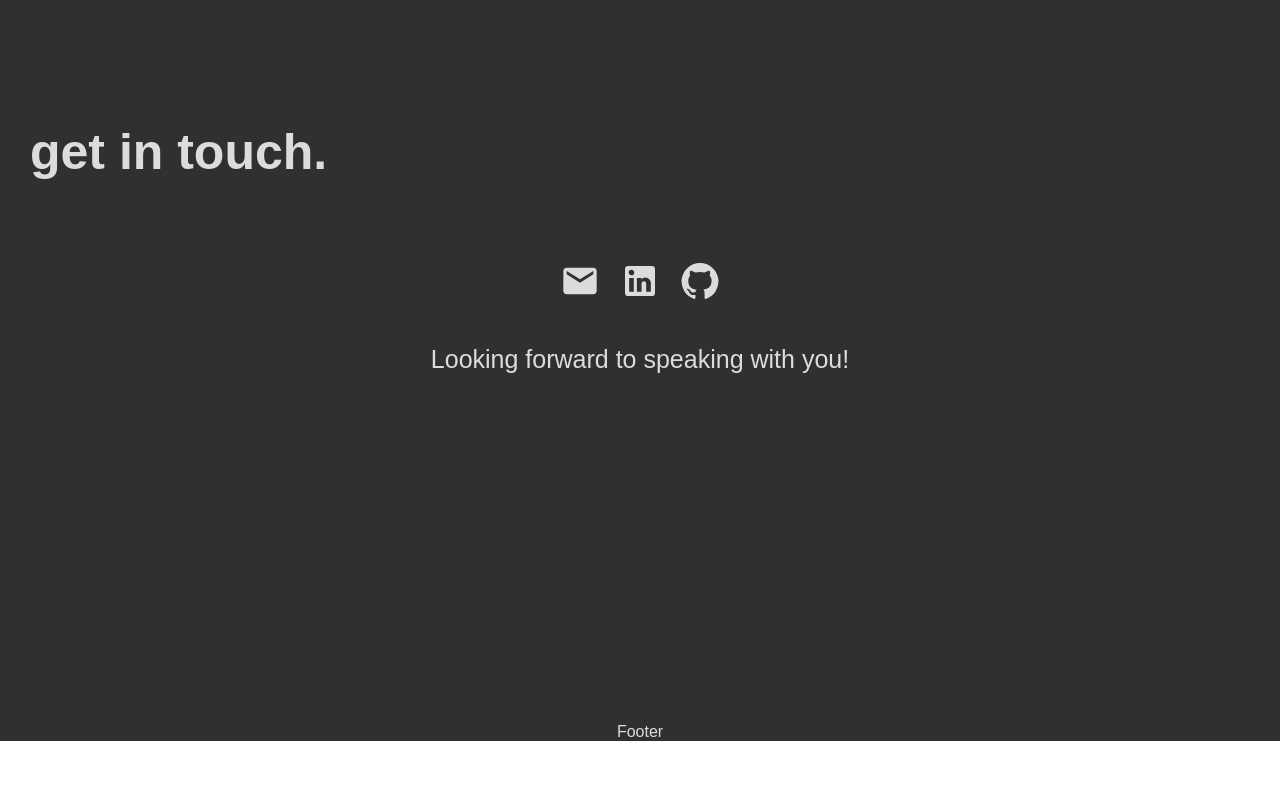
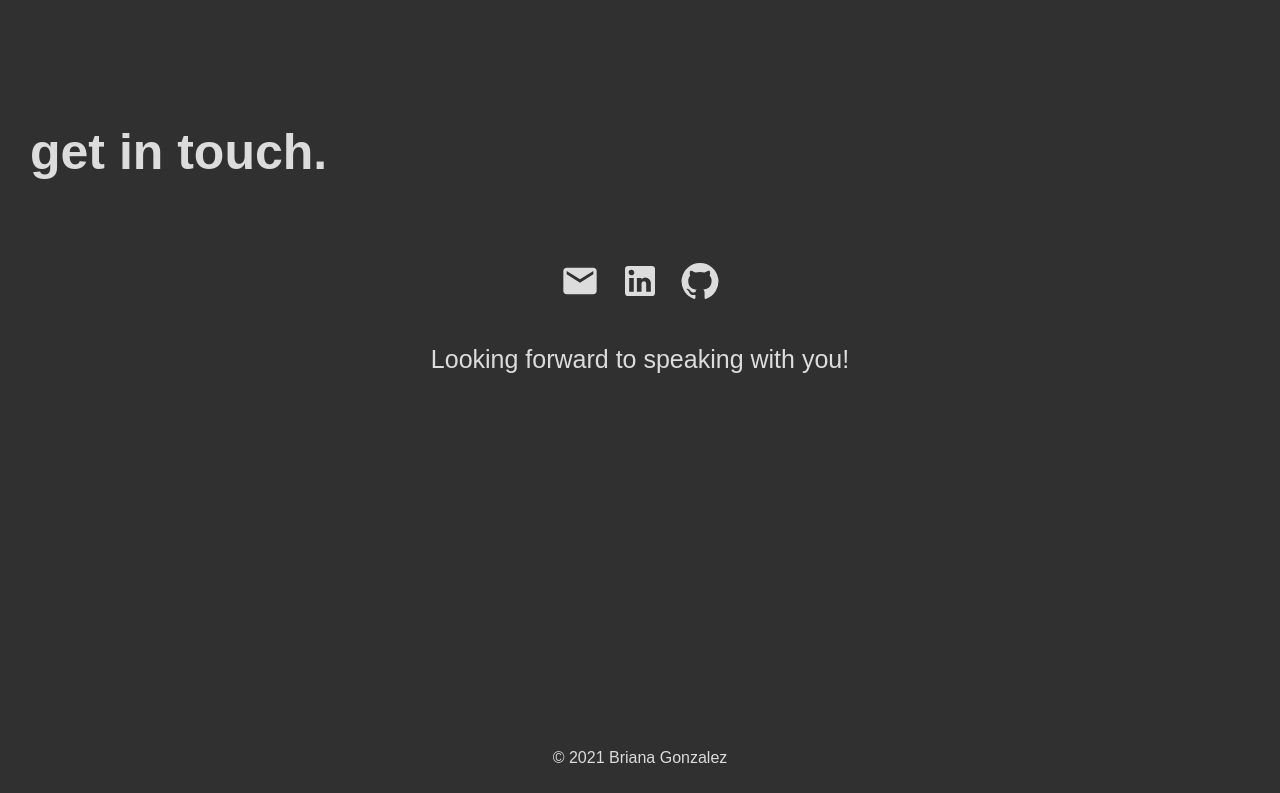
Before and after one commit to Bri-Gonzalez/Portfolio, a React (Create React App) app in the folder client/: page / in a window 1280 px wide. Shown: the part 4569-5362 px from the top of the page. Before the commit the page ends 5310 px from the top, so only its background shows below. Built offline with nearby package versions, Linux system fonts and the light colour scheme; a web font is replaced by a local one.

Commit message:
completed footer and css

```diff
--- a/client/src/components/Footer/Footer.css
+++ b/client/src/components/Footer/Footer.css
@@ -0,0 +1,7 @@
+.footer {
+  align-items: center;
+  display: flex;
+  height: 70px;
+  justify-content: center;
+  width: 100%;
+}
--- a/client/src/components/Footer/Footer.jsx
+++ b/client/src/components/Footer/Footer.jsx
@@ -2,8 +2,8 @@ import './Footer.css'
 
 function Footer() {
   return (
-    <div>
-      Footer
+    <div className='footer'>
+      <p>© 2021  Briana Gonzalez</p>
     </div>
   )
 }
```
